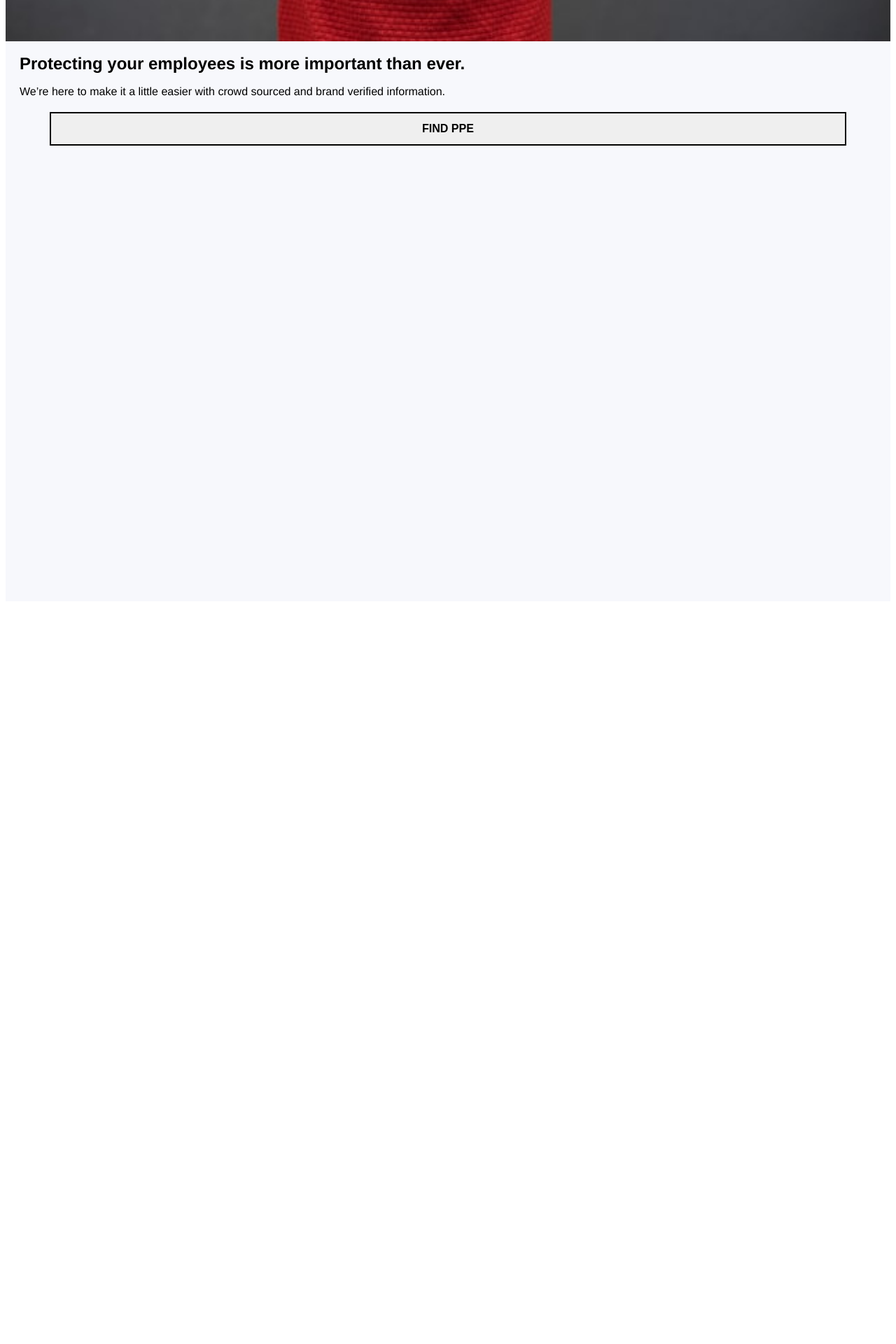
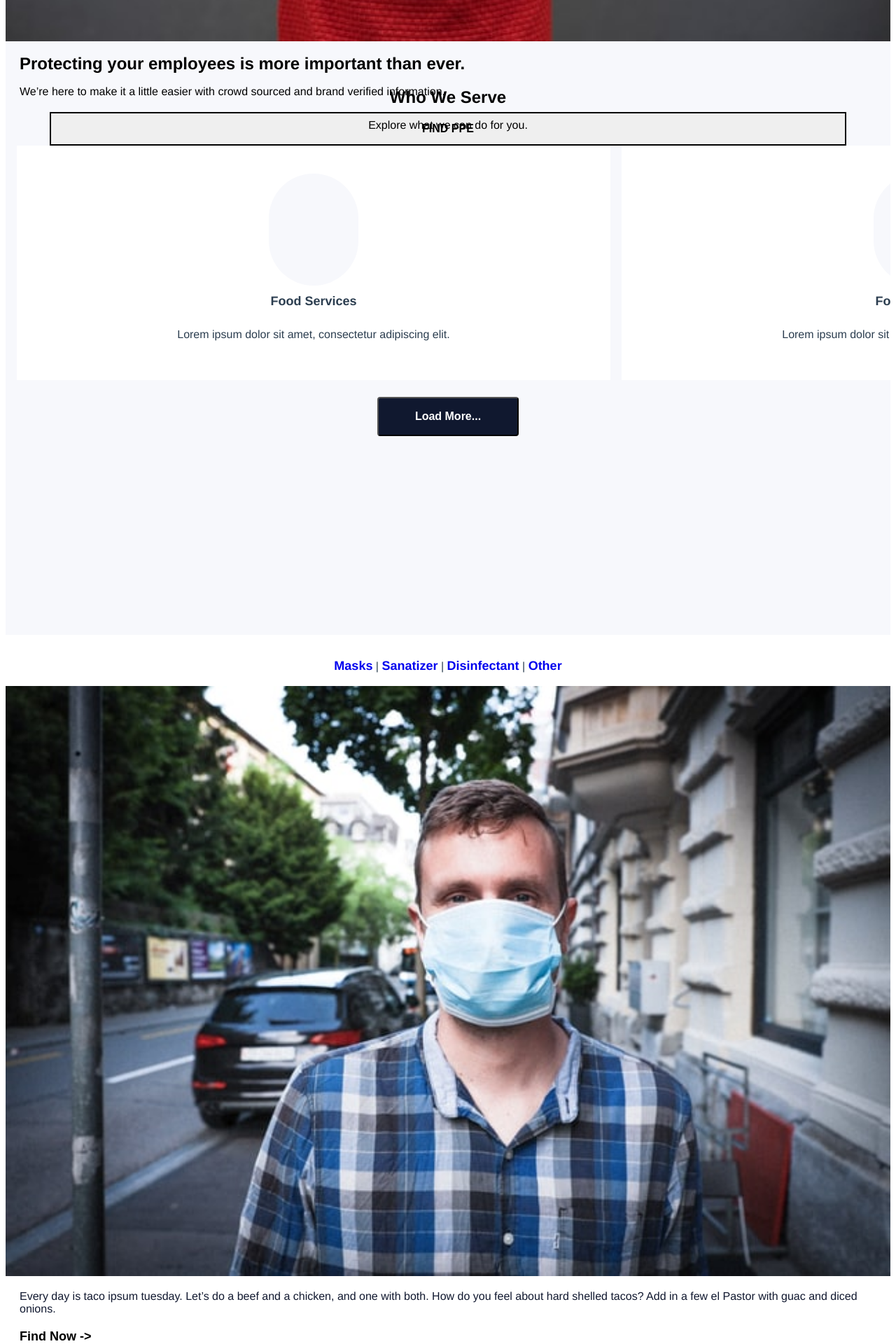
Before and after one commit to tdammon/ProdEx, a Vue app: page / in a window 1280 px wide. Shown: the part 797-2717 px from the top of the page at 70% size. Before the commit the page ends 1664 px from the top, so only its background shows below. Built offline with nearby package versions, Linux system fonts and the light colour scheme.

Commit message:
home page built

```diff
--- a/src/components/Header.vue
+++ b/src/components/Header.vue
@@ -24,6 +24,7 @@ export default {
   padding-top: 1rem;
   padding-bottom: 1rem;
   background-color: #3c4256;
+  z-index: 999;
 }
 .headerInput {
   margin: auto;
--- a/src/components/HomePage1.vue
+++ b/src/components/HomePage1.vue
@@ -1,12 +1,16 @@
 <template>
-  <div class="main">
-    <img class="mainImg" alt="Girl in Mask" src="../assets/facemask.jpg" />
+  <div class="homePageOne">
+    <img
+      class="homePageOneImg"
+      alt="Girl in Mask"
+      src="../assets/facemask.jpg"
+    />
     <h1>Protecting your employees is more important than ever.</h1>
     <p>
       We’re here to make it a little easier with crowd sourced and brand
       verified information.
     </p>
-    <button class="mainButton">FIND PPE</button>
+    <button class="homePageOneButton">FIND PPE</button>
   </div>
 </template>
 
@@ -20,11 +24,11 @@ export default {
 </script>
 
 <style scoped>
-.main {
+.homePageOne {
   margin-top: 3.5rem;
   height: 100vh;
 }
-.mainImg {
+.homePageOneImg {
   height: auto;
   width: 100%;
   display: block;
@@ -32,7 +36,7 @@ export default {
   max-height: 100%;
   object-fit: cover;
 }
-.mainButton {
+.homePageOneButton {
   border: 2px solid #000000;
   margin: auto;
   width: 90%;
--- a/src/components/HomePage2.vue
+++ b/src/components/HomePage2.vue
@@ -1,19 +1,83 @@
 <template>
-  <div class="main"></div>
+  <div class="homePageTwo">
+    <h1>Who We Serve</h1>
+    <p>Explore what we can do for you.</p>
+    <div class="cardHolder">
+      <div class="cardSpace" v-for="card in cards" :key="card.index">
+        <SlidingCard :title="card.title" :content="card.content" />
+      </div>
+    </div>
+    <button class="loadButton">Load More...</button>
+  </div>
 </template>
 
 <script>
+import SlidingCard from "./SlidingCard.vue";
 export default {
   name: "HomePage2",
+  components: {
+    SlidingCard
+  },
   data() {
-    return {};
+    return {
+      cards: [
+        {
+          title: "Food Services",
+          content: "Lorem ipsum dolor sit amet, consectetur adipiscing elit."
+        },
+        {
+          title: "Food Services",
+          content: "Lorem ipsum dolor sit amet, consectetur adipiscing elit."
+        },
+        {
+          title: "Food Services",
+          content: "Lorem ipsum dolor sit amet, consectetur adipiscing elit."
+        }
+      ]
+    };
   }
 };
 </script>
 
 <style scoped>
-.main {
+.homePageTwo {
   height: 100vh;
   background-color: #f7f8fc;
+  padding-top: 3rem;
+}
+.cardHolder {
+  display: flex;
+  overflow-x: auto;
+  overflow-y: hidden;
+  white-space: nowrap;
+  scroll-snap-type: mandatory;
+  scroll-snap-type: x mandatory;
+}
+.cardSpace {
+  padding: 2.5rem;
+  background-color: #ffffff;
+  margin-left: 1rem;
+}
+.loadButton {
+  background-color: #10182f;
+  border-radius: 4px;
+  color: #ffffff;
+  font-size: 1rem;
+  font-weight: bold;
+  line-height: 1.25rem;
+  padding: 1rem 3.25rem 1rem 3.25rem;
+  margin-top: 1.5rem;
+}
+h1 {
+  font-size: 1.5rem;
+  font-weight: bold;
+  margin: 1.25rem;
+  line-height: 23px;
+  color: #000000;
+}
+p {
+  line-height: 18px;
+  color: #000000;
+  margin: 1.25rem;
 }
 </style>
--- /dev/null
+++ b/src/components/HomePage3.vue
@@ -0,0 +1,73 @@
+<template>
+  <div class="homePageThree">
+    <div class="homePageThreeNavigation">
+      <router-link to="/">Masks</router-link> |
+      <router-link to="/">Sanatizer</router-link> |
+      <router-link to="/">Disinfectant</router-link> |
+      <router-link to="/">Other</router-link>
+    </div>
+    <div>
+      <img
+        class="homePageThreeImg"
+        alt="Guy in Mask"
+        src="../assets/facemaskguy.jpg"
+      />
+    </div>
+    <p>
+      Every day is taco ipsum tuesday. Let’s do a beef and a chicken, and one
+      with both. How do you feel about hard shelled tacos? Add in a few el
+      Pastor with guac and diced onions.
+    </p>
+    <button class="homePageThreeButton">Find Now -></button>
+  </div>
+</template>
+
+<script>
+export default {
+  name: "HomePage3",
+  components: {},
+  data() {
+    return {};
+  }
+};
+</script>
+
+<style scoped>
+.homePageThree {
+  height: 80vh;
+}
+.homePageThreeNavigation {
+  margin-top: 2rem;
+  margin-bottom: 1rem;
+}
+.homePageThreeNavigation a {
+  font-size: 18px;
+  line-height: 25px;
+  font-weight: bold;
+  text-decoration: none;
+}
+.homePageThreeImg {
+  height: auto;
+  width: 100%;
+  display: block;
+  max-width: 100%;
+  max-height: 100%;
+  object-fit: cover;
+}
+.homePageThreeButton {
+  border: none;
+  background-color: transparent;
+  font-size: 18px;
+  font-weight: bold;
+  display: flex;
+  margin-left: 1.25rem;
+  padding: 0;
+}
+p {
+  font-size: 1rem;
+  font-weight: normal;
+  color: #10182f;
+  margin: 1.25rem;
+  text-align: left;
+}
+</style>
--- /dev/null
+++ b/src/components/SlidingCard.vue
@@ -0,0 +1,43 @@
+<template>
+  <div class="slidingCard">
+    <div class="photoHolder"></div>
+    <h1>{{ title }}</h1>
+    <p>{{ content }}</p>
+  </div>
+</template>
+
+<script>
+export default {
+  name: "SlidingCard",
+  data() {
+    return {};
+  },
+  props: ["title", "content"]
+};
+</script>
+
+<style scoped>
+.slidingCard {
+  background-color: #ffffff !important;
+  width: 60vw;
+  display: inline-flex;
+  flex-direction: column;
+  position: relative;
+  scroll-snap-align: center;
+}
+.photoHolder {
+  height: 10rem;
+  border-radius: 90px;
+  background-color: #f7f8fc;
+  width: 8rem;
+  margin: auto;
+}
+h1 {
+  font-size: 18px;
+  font-weight: bold;
+}
+p {
+  font-size: 1rem;
+  white-space: normal !important;
+}
+</style>
--- a/src/views/Home.vue
+++ b/src/views/Home.vue
@@ -3,6 +3,7 @@
     <Header />
     <HomePage1 />
     <HomePage2 />
+    <HomePage3 />
   </div>
 </template>
 
@@ -10,13 +11,15 @@
 import Header from "@/components/Header.vue";
 import HomePage1 from "@/components/HomePage1.vue";
 import HomePage2 from "@/components/HomePage2.vue";
+import HomePage3 from "@/components/HomePage3.vue";
 
 export default {
   name: "Home",
   components: {
     Header,
     HomePage1,
-    HomePage2
+    HomePage2,
+    HomePage3
   }
 };
 </script>
```
Also changed, not shown: src/assets/facemaskguy.jpg (added).
